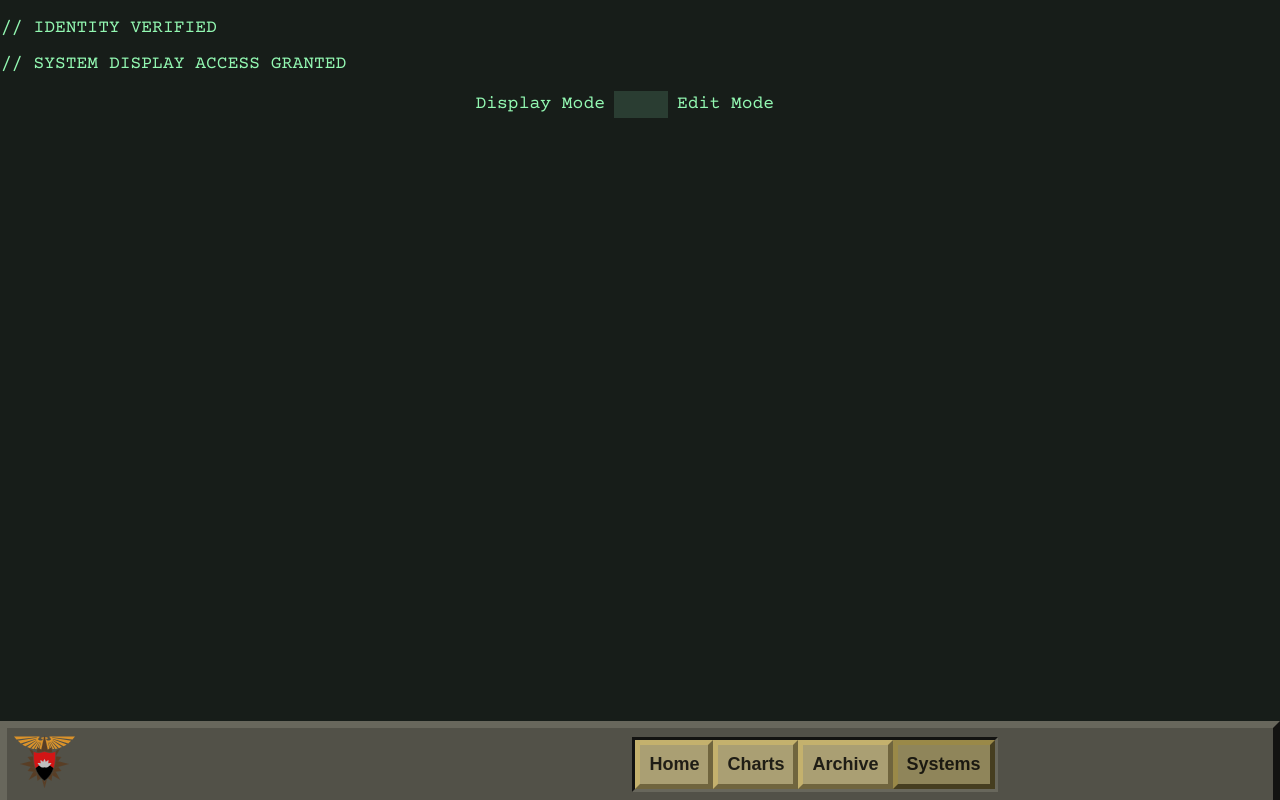
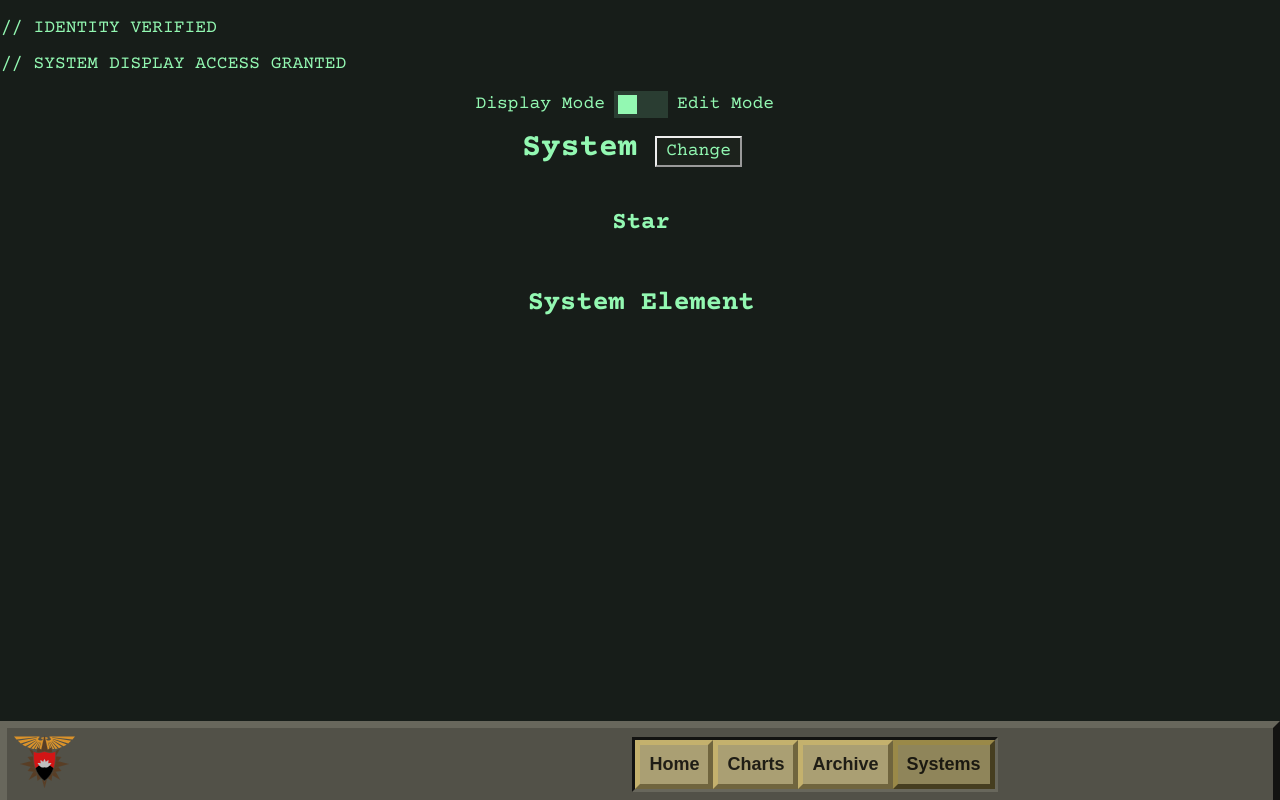
Before and after one commit to Catman06/RT-Chart-Database-Interface, a Vue app: page / in a window 1280 px wide. Both pictures are taken after a click on the element "Systems". Built offline with nearby package versions, Linux system fonts and the light colour scheme; a web font is replaced by a local one.

Commit message:
Made Display mode set as default

```diff
--- a/src/components/StarSystemInterface.vue
+++ b/src/components/StarSystemInterface.vue
@@ -6,7 +6,7 @@ import type { StarSystem } from '../StarSystem';
 
 const System: Ref<StarSystem | undefined> = ref();
 const SystemID: Ref<number | undefined> = ref();
-const mode: Ref<string | undefined> = ref();
+const mode: Ref<string | undefined> = ref("show");
 </script>
 
 <template>
```
